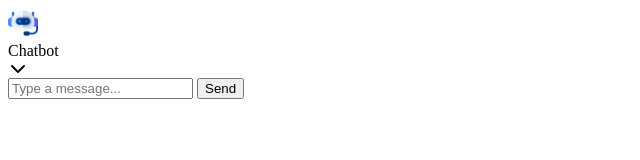
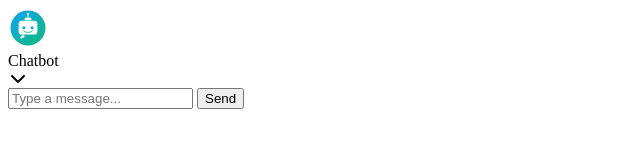
Before and after one commit to ehsanjavaid/Chatbot, a website with bundled scripts: page index.html in a window 1280 px wide. Shown: the whole page, without its empty margins (0-640 px from the left). Built offline with nearby package versions, Linux system fonts and the light colour scheme.

Commit message:
testing complete

```diff
--- a/index.html
+++ b/index.html
@@ -4,12 +4,12 @@
 <head>
   <meta charset="UTF-8" />
   <meta name="viewport" content="width=device-width, initial-scale=1.0" />
-  <title>JS Chatbot</title>
+  <title> Chatbot</title>
   <link rel="stylesheet" href="style.css" />
   <link rel="stylesheet" href="https://cdnjs.cloudflare.com/ajax/libs/font-awesome/7.0.0/css/all.min.css"
     integrity="sha512-DxV+EoADOkOygM4IR9yXP8Sb2qwgidEmeqAEmDKIOfPRQZOWbXCzLC6vjbZyy0vPisbH2SyW27+ddLVCN+OMzQ=="
     crossorigin="anonymous" referrerpolicy="no-referrer" />
-
+  <link rel="icon" type="image/x-icon" href="/img/chatbot.svg">
 </head>
 
 <body>
@@ -18,7 +18,7 @@
     <!-- Chat header -->
     <div class="chat-header">
       <div class="chat-header-left">
-        <div class="chatbot-icon"><img src="img/chatbot.png" width="30px" height="30px" alt=""></div>
+        <div class="chatbot-icon"><img src="img/chatbot.svg" width="40px" height="40px" alt=""></div>
         <span>Chatbot</span>
       </div>
       <div class="header-arrow"><i class="fa-solid fa-chevron-down"></i></div>
--- a/style.css
+++ b/style.css
@@ -15,6 +15,7 @@ body {
     background-color: #fff;
     width: 100%;
     max-width: 800px;
+    margin-top: 20px;
     display: flex;
     flex-direction: column;
     border-radius: 12px;
```
Also changed, not shown: img/chatbot.svg (added).
